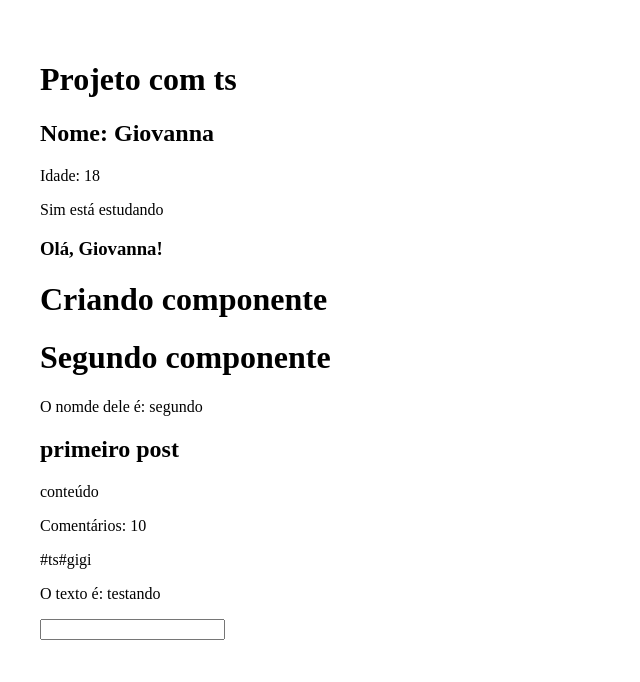
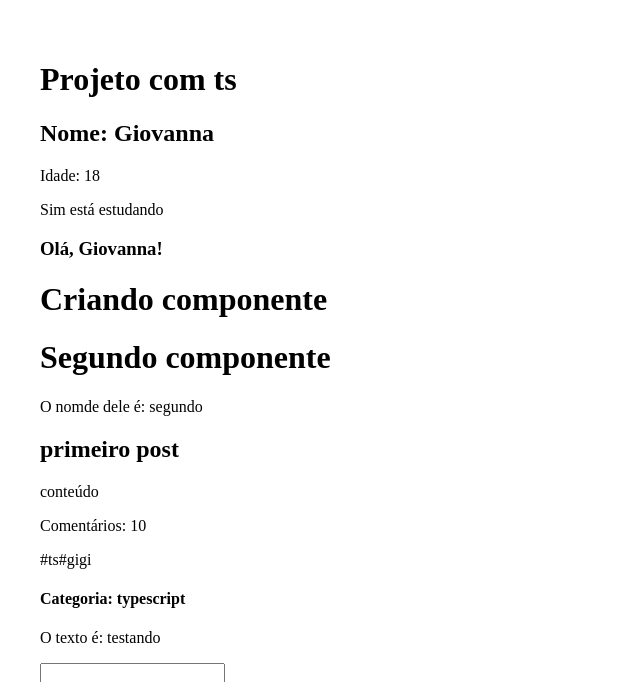
Before and after one commit to Gioomoraes/react-ts, a React (Create React App) app: page / in a window 1280 px wide. Shown: the top 682 px of the page, without its empty margins (0-640 px from the left). Built offline with nearby package versions, Linux system fonts and the light colour scheme.

Commit message:
add category enum to component props

```diff
--- a/src/App.tsx
+++ b/src/App.tsx
@@ -3,7 +3,7 @@ import React from "react";
 import FirstComponent from "./components/FirstComponent";
 
 import SecondComponent from "./components/SecondComponent";
-import Destructuring from "./components/Destructuring";
+import Destructuring, { Category } from "./components/Destructuring";
 
 import State from "./components/State";
 
@@ -29,6 +29,7 @@ function App() {
         content="conteúdo"
         commentsQty={10}
         tags={["ts", "gigi"]}
+        category={Category.TS}
       />
       <State />
     </div>
--- a/src/components/Destructuring.tsx
+++ b/src/components/Destructuring.tsx
@@ -1,26 +1,40 @@
-import React from 'react';
+import React from "react";
 
 interface Props {
-    title: string
-    content: string
-    commentsQty: number
-tags: string[]
+  title: string;
+  content: string;
+  commentsQty: number;
+  tags: string[];
 
+  category: Category;
 }
 
-const Destructuring = ({title, content, commentsQty, tags}: Props) => {
+export enum Category {
+  JS = "javascript",
+  TS = "typescript",
+  P = "Python",
+}
+
+const Destructuring = ({
+  title,
+  content,
+  commentsQty,
+  tags,
+  category,
+}: Props) => {
   return (
     <div>
       <h2>{title}</h2>
       <p>{content}</p>
       <p>Comentários: {commentsQty} </p>
       <div>
-    {tags.map(tag => (
+        {tags.map((tag) => (
           <span>#{tag}</span>
         ))}
       </div>
+      <h4>Categoria: {category}</h4>
     </div>
-    )
-}
+  );
+};
 
 export default Destructuring;
```
Lines whose indentation alone changed are shown as unchanged.
